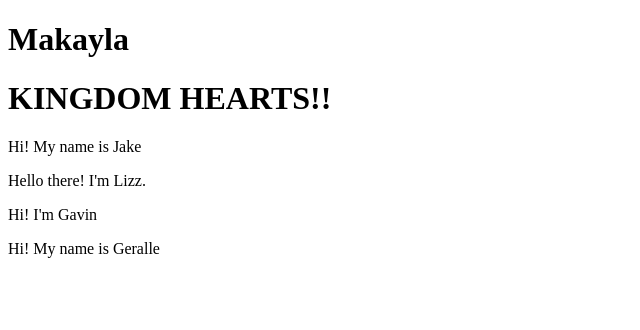
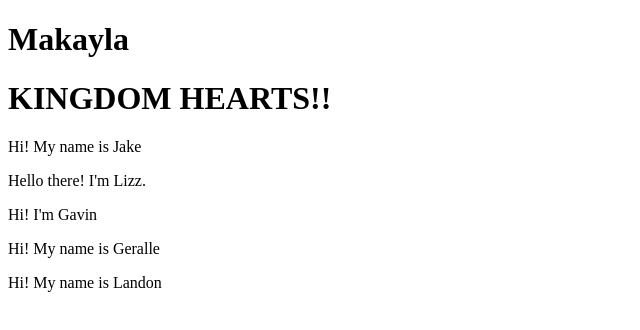
Before and after one commit to mclausen792/teamGit, a plain HTML site: page index.html in a window 1280 px wide. Shown: the whole page, without its empty margins (0-640 px from the left). Drawn offline with Linux system fonts and the light colour scheme.

Commit message:
added Landon

```diff
--- a/index.html
+++ b/index.html
@@ -11,5 +11,6 @@
     <p>Hello there! I'm Lizz.</p>
     <p>Hi! I'm Gavin</p>
     <p>Hi! My name is Geralle</p>
+    <p>Hi! My name is Landon</p>
   </body>
 </html>
```
